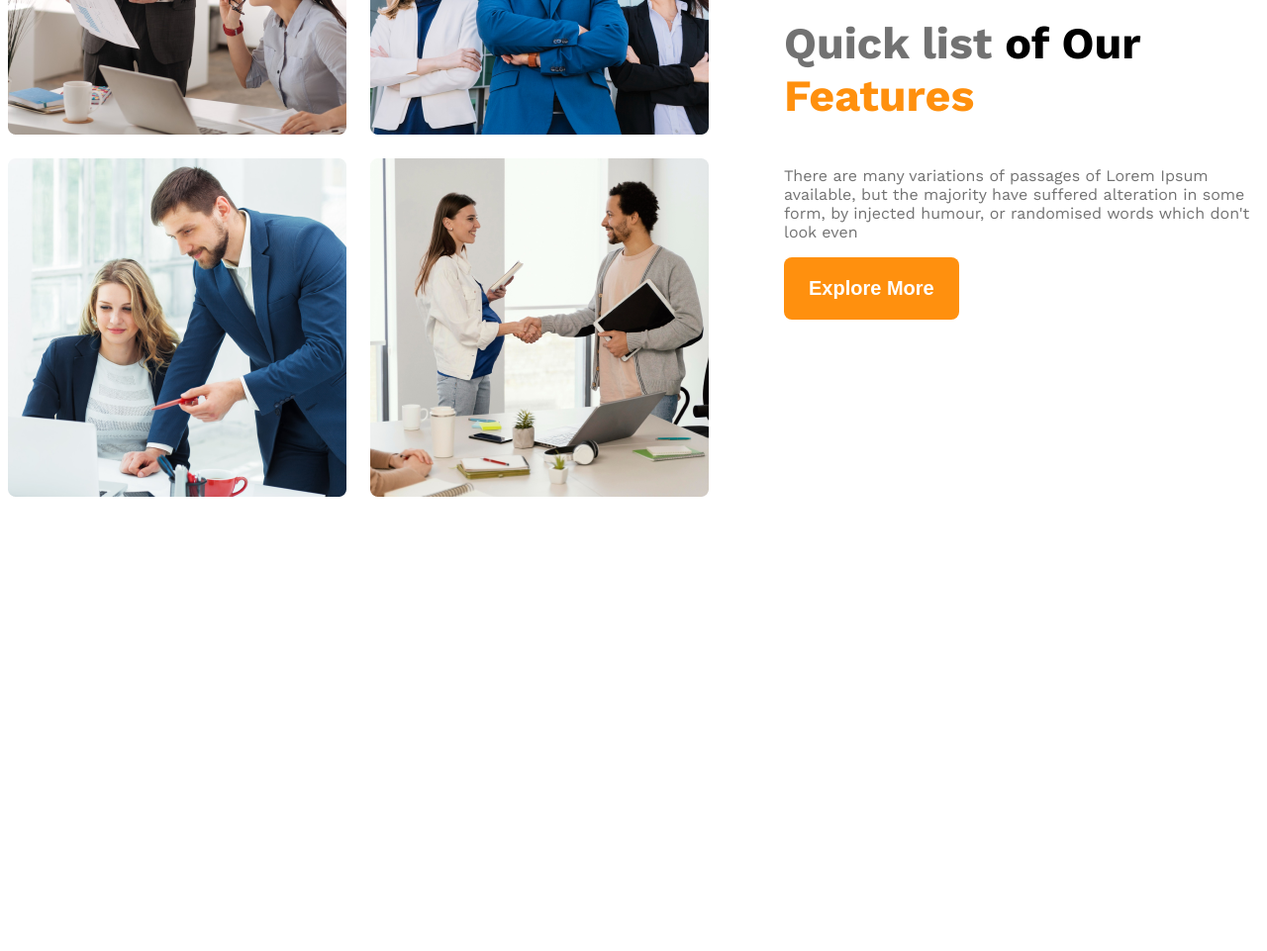
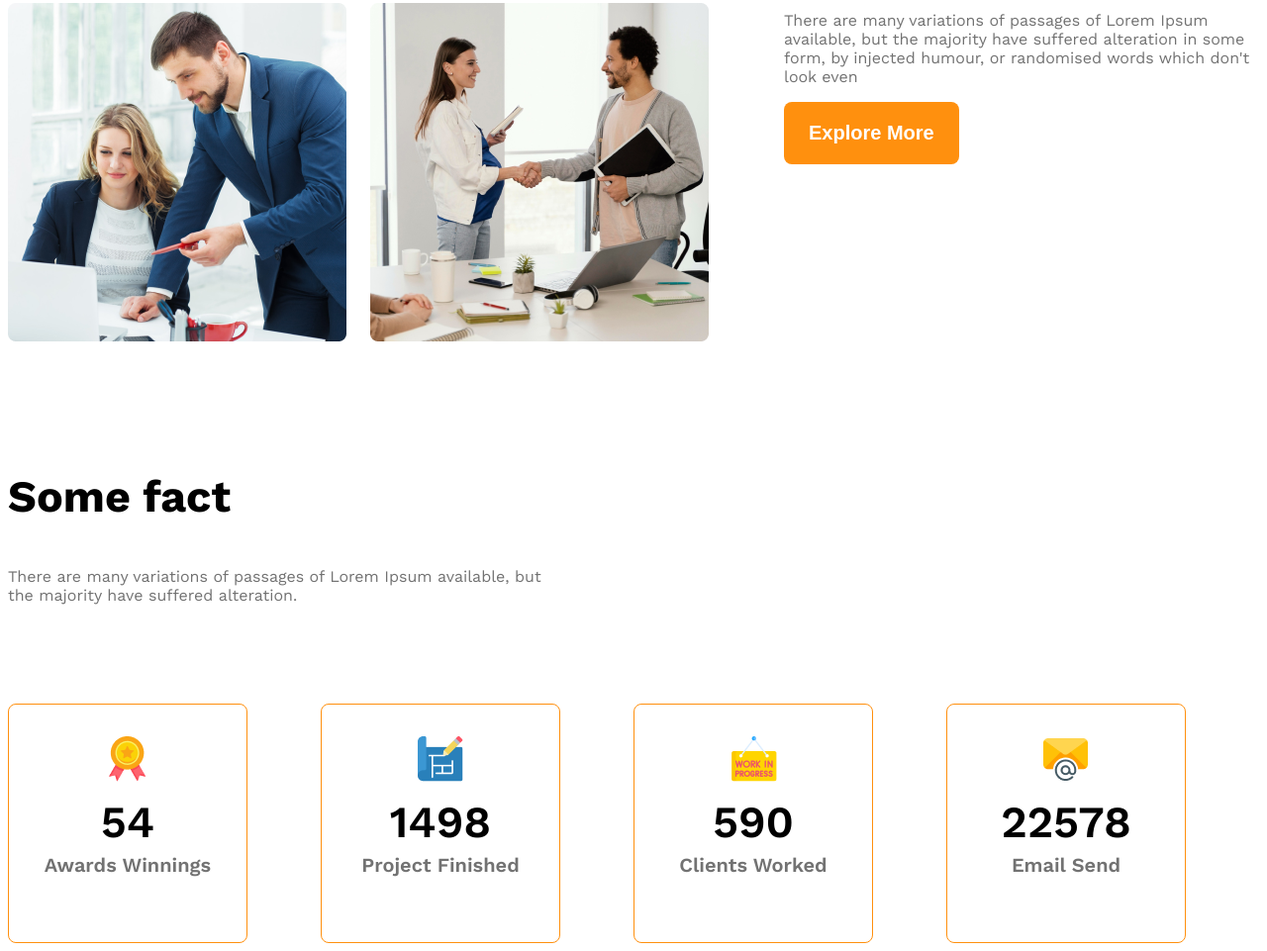
Before and after one commit to Jihad-643/G3-architects-website, a plain HTML site: page index.html in a window 1280 px wide. Shown: the part 1450-2411 px from the top of the page at 99% size. Before the commit the page ends 1960 px from the top, so only its background shows below. Drawn offline with nearby package versions, Linux system fonts and the light colour scheme.

Commit message:
fact added

```diff
--- a/index.html
+++ b/index.html
@@ -30,7 +30,8 @@
                     Group of Architects
                 </h1>
                 <p class="banner-description dark-03">
-               There are many variations of passages of Lorem Ipsum available, but the majority have suffered alteration in some form, by injected humour, or randomised words which don't look even
+                    There are many variations of passages of Lorem Ipsum available, but the majority have suffered
+                    alteration in some form, by injected humour, or randomised words which don't look even
                 </p>
 
                 <button class="btn-primary">
@@ -43,7 +44,7 @@
 
     </header>
     <main>
-
+        <!-- team section start -->
         <section class="team display-flex">
             <div class="team-img-container ">
                 <img src="images/team1.png" alt="">
@@ -53,15 +54,62 @@
             </div>
 
             <div class="team-features">
-                <h3 class="feature-title">
-                   <span id="quick-list " class="dark-03"> Quick list</span> of Our <span class="text-primary" >Features</span>
+                <h3 class="section-title">
+                    <span id="quick-list" class="dark-03"> Quick list</span> of Our <span
+                        class="text-primary">Features</span>
                 </h3>
 
                 <p class="feature-description dark-03">
-                    There are many variations of passages of Lorem Ipsum available, but the majority have suffered alteration in some form, by injected humour, or randomised words which don't look even
+                    There are many variations of passages of Lorem Ipsum available, but the majority have suffered
+                    alteration in some form, by injected humour, or randomised words which don't look even
                 </p>
                 <button class="btn-primary">Explore More</button>
             </div>
+
+        </section>
+        <!-- feature you enjoy -->
+        <section>
+
+        </section>
+        <!-- Some fact -->
+
+        <section class="some-fact">
+
+            <h3 class="section-title"> Some fact</h3>
+            <p class="fact-description dark-03">There are many variations of passages of Lorem Ipsum available, but the majority have
+                suffered
+                alteration.</p>
+            <div class="facts-container">
+                <div class="fact-card display-flex">
+                    <div>
+                        <img src="images/icons/ribon.png" alt="" class="fact-icon">
+                        <h4 class="fact-number">54</h4>
+                        <h5 class="fact-name dark-03">Awards Winnings</h5>
+                    </div>
+                </div>
+                <div class="fact-card display-flex">
+                    <div>
+                        <img src="images/icons/projects.png" alt="" class="fact-icon">
+                        <h4 class="fact-number">1498</h4>
+                        <h5 class="fact-name dark-03">Project Finished</h5>
+                    </div>
+                </div>
+                <div class="fact-card display-flex">
+                    <div>
+                        <img src="images/icons/customers.png" alt="" class="fact-icon">
+                        <h4 class="fact-number">590</h4>
+                        <h5 class="fact-name dark-03">Clients Worked</h5>
+                    </div>
+                </div>
+                <div class="fact-card display-flex">
+                    <div>
+                        <img src="images/icons/email.png" alt="" class="fact-icon">
+                        <h4 class="fact-number">22578</h4>
+                        <h5 class="fact-name dark-03">Email Send</h5>
+                    </div>
+                </div>
+            </div>
+
 
         </section>
 
--- a/style/style.css
+++ b/style/style.css
@@ -25,6 +25,11 @@
 .text-primary {
     color: #FF900E;
 }
+.section-title {
+    font-size: 2.8rem;
+    font-weight: 700;
+}
+
 
 
 /* main */
@@ -35,6 +40,8 @@ main {
 
 main>section {
     margin-top: 130px;
+
+
 }
 
 
@@ -67,7 +74,7 @@ main>section {
     text-decoration: none;
 }
 
-.navvar,
+.navbar,
 .banner {
     max-width: 1140px;
     margin: 0 auto;
@@ -85,7 +92,7 @@ main>section {
 
 }
 
-.banneer-title {
+.banner-title {
     font-weight: bold;
     font-size: 4rem;
 }
@@ -121,10 +128,6 @@ main>section {
 
 }
 
-.feature-title {
-    font-size: 2.8rem;
-}
-
 .team-features {
     margin-left: 76px;
     max-width: 530px;
@@ -134,6 +137,42 @@ main>section {
 #quick-list {
     font-weight: 500;
 }
+
+/* some fact card */
+
+
+.facts-container{
+    display: grid;
+    grid-template-columns: repeat(4, 1fr);
+}
+
+.fact-card{
+    border: 1px solid #FF900E;
+    width: 240px;
+    height: 240px;
+    border-radius: 8px;
+    align-items: center;
+    justify-content: center;
+    text-align: center;
+}
+.fact-number{
+    font-size: 2.8rem;
+    font-weight: 600;
+     margin-top: 10px;
+    margin-bottom: 5px;
+}
+.fact-name{
+    font-size: 1.25rem;
+    font-weight: 600 ;
+    margin-top: 5px;
+
+}
+.fact-description{
+    max-width: 540px;
+    margin-bottom: 100px;
+    margin-top: 24px;
+}
+
 
 /* responsive media query */
 
@@ -147,9 +186,15 @@ main>section {
         flex-direction: column;
     }
 
-    .team-img-container {
+    .team-img-container,
+    .facts-container {
         display: grid;
         grid-template-columns: repeat(1, 1fr);
+    }
+
+    .facts-container{
+        justify-items: center;
+        gap:24px;
     }
 
     .team-features {
@@ -157,17 +202,14 @@ main>section {
     }
 }
 
+/* for medium device */
+
 @media screen and (min-width:576px) and (max-width:992px)
 {
-
-
     .team {
         flex-direction: column;
     }
     .team-features {
         margin: 10px auto;
     }
-
-
-
 }
```
Lines whose indentation alone changed are shown as unchanged.
